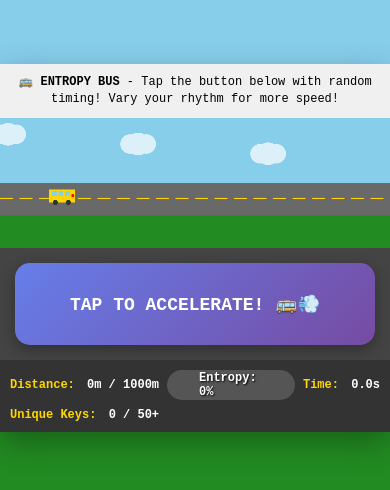
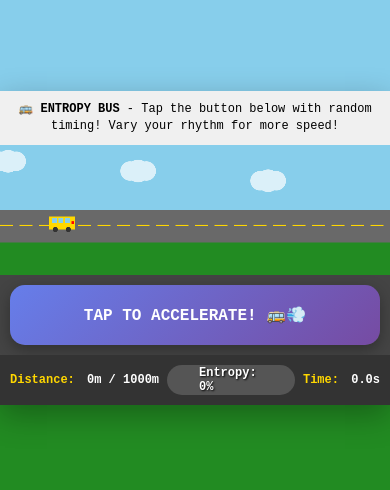
Before and after one commit to sean-reid/entropy-bus, a plain HTML site: page index.html in a window 390 px wide. Shown: the part 174-664 px from the top of the page. Drawn offline with Linux system fonts and the light colour scheme.

Commit message:
Adjust padding and font sizes in index.html

```diff
--- a/index.html
+++ b/index.html
@@ -89,16 +89,16 @@
         }
         #mobileControls {
             display: none;
-            padding: 15px;
+            padding: 10px;
             background: #444;
             text-align: center;
         }
         #tapArea {
             background: linear-gradient(135deg, #667eea 0%, #764ba2 100%);
             color: white;
-            padding: 30px;
+            padding: 20px;
             border-radius: 15px;
-            font-size: 18px;
+            font-size: 16px;
             font-weight: bold;
             cursor: pointer;
             user-select: none;
@@ -202,7 +202,7 @@
                 <span class="label">Time:</span>
                 <span id="time">0.0</span>s
             </div>
-            <div class="stat">
+            <div class="stat" id="uniqueKeysDisplay">
                 <span class="label">Unique Keys:</span>
                 <span id="uniqueKeys">0</span> / 50+
             </div>
@@ -525,9 +525,11 @@
             if (isMobile) {
                 document.getElementById('mobileInstructions').style.display = 'inline';
                 document.getElementById('desktopInstructions').style.display = 'none';
+                document.getElementById('uniqueKeysDisplay').style.display = 'none';
             } else {
                 document.getElementById('mobileInstructions').style.display = 'none';
                 document.getElementById('desktopInstructions').style.display = 'inline';
+                document.getElementById('uniqueKeysDisplay').style.display = 'block';
             }
         }
 
```
